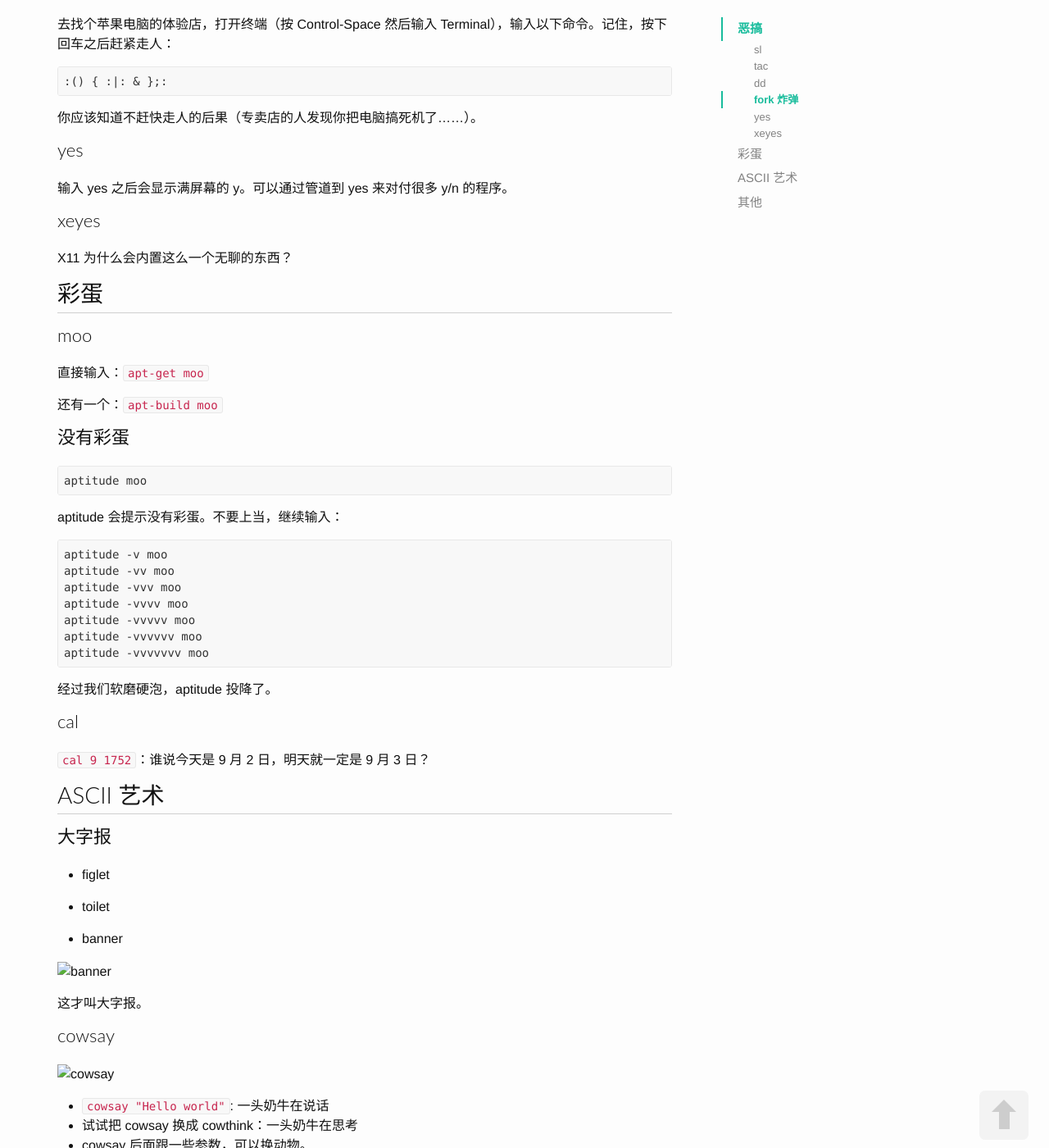
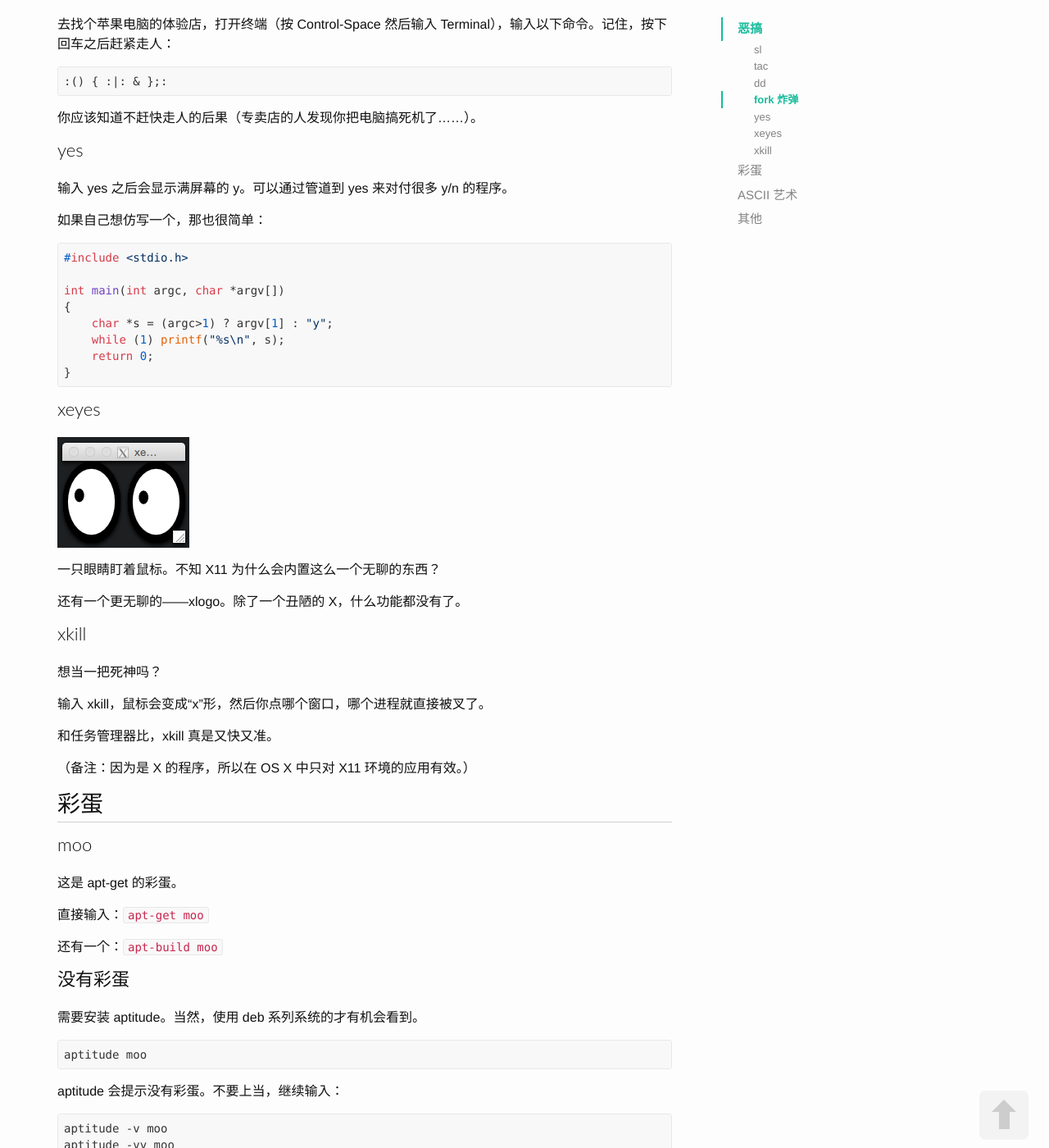
Before and after one commit to upclinux/intro, a Jekyll site: the page built from _posts/entertainment/2006-12-28-fun-command.markdown, in a window 1280 px wide and 1400 px high, scrolled down 1211 px. Shown: the whole window at 82% size. Built offline with Jekyll 4.4.1, drawn with Linux system fonts in a browser that asks for light colours; nearby versions of some CDN libraries; comment, search, counter and statistics services are not loaded; some of the changed text lies outside the part shown.

Commit message:
有趣的命令

```diff
--- a/_posts/entertainment/2006-12-28-fun-command.markdown
+++ b/_posts/entertainment/2006-12-28-fun-command.markdown
@@ -20,7 +20,7 @@
 
 `sl -l` 是个小车，｀sl -F` 火车会飞起来。
 
-可以趁人不注意在他的电脑上输入：`alias ls=sl`
+可以趁人不注意，在他的电脑上装个 sl，然后输入：`alias ls=sl`
 
 ## tac
 
@@ -48,19 +48,48 @@
 
 输入 yes 之后会显示满屏幕的 y。可以通过管道到 yes 来对付很多 y/n 的程序。
 
+如果自己想仿写一个，那也很简单：
+
+    #include <stdio.h>
+
+    int main(int argc, char *argv[])
+    {
+        char *s = (argc>1) ? argv[1] : "y";
+        while (1) printf("%s\n", s);
+        return 0;
+    }
+
 ## xeyes
 
-X11 为什么会内置这么一个无聊的东西？
+![xeyes]({{ site.baseurl }}/images/entertainment/fun/xeyes.png)
+
+一只眼睛盯着鼠标。不知 X11 为什么会内置这么一个无聊的东西？
+
+还有一个更无聊的——xlogo。除了一个丑陋的 X，什么功能都没有了。
+
+## xkill
+
+想当一把死神吗？
+
+输入 xkill，鼠标会变成“x”形，然后你点哪个窗口，哪个进程就直接被叉了。
+
+和任务管理器比，xkill 真是又快又准。
+
+（备注：因为是 X 的程序，所以在 OS X 中只对 X11 环境的应用有效。）
 
 # 彩蛋
 
 ## moo
+
+这是 apt-get 的彩蛋。
 
 直接输入：`apt-get moo`
 
 还有一个：`apt-build moo`
 
 ## 没有彩蛋
+
+需要安装 aptitude。当然，使用 deb 系列系统的才有机会看到。
 
     aptitude moo
 
@@ -84,15 +113,21 @@
 
 ## 大字报
 
-* figlet
+### figlet
 
-* toilet
+![figlet]({{ site.baseurl }}/images/entertainment/fun/figlet.png)
 
-* banner
+### toilet
+
+toilet 可不是厕所，而是……
+
+![toilet]({{ site.baseurl }}/images/entertainment/fun/toilet.png)
+
+### banner
 
 ![banner]({{ site.baseurl }}/images/entertainment/fun/banner.png)
 
-这才叫大字报。
+这些才叫大字报。
 
 ## cowsay
 
@@ -100,7 +135,7 @@
 
 * `cowsay "Hello world"`: 一头奶牛在说话
 * 试试把 cowsay 换成 cowthink：一头奶牛在思考
-* cowsay 后面跟一些参数，可以换动物。
+* `cowsay -l`查看有哪些动物——`cowsay -f tux "Hello world"`：奶牛变成了 Tux。
 * 安装 fortune，并且执行 `fortune | cowsay`：一头有哲理的奶牛。
 * 安装 fortune-zh，执行 `fortune | cowsay`：会背古诗的奶牛。
 
@@ -110,7 +145,9 @@
 
 ## 黑客帝国
 
-cmatrix
+cmatrix:
+
+![cmatrix]({{ site.baseurl }}/images/entertainment/fun/cmatrix.png)
 
 ## telnet
 
@@ -120,11 +157,21 @@
 
 一部 ASCII 电影。
 
-网站说，如果你有 IPv6 连接，还能看到彩色版本。
+![blinkenlights]({{ site.baseurl }}/images/entertainment/fun/blinkenlights.png)
+
+如果你有 IPv6 连接，那么网站会为你提供更多场景，而且会变成彩色的。
 
 ## asciiquarium
 
 ASCII 水族馆
+
+## lolcat
+
+用渐变色显示文本。
+
+![lolcat]({{ site.baseurl }}/images/entertainment/fun/lolcat.png)
+
+lolcat 是 Gem 包，因此用 gem 命令安装。由于墙的原因，你需要换一下[软件源](https://ruby.taobao.org)才能正常安装。
 
 # 其他
 
```
Also changed, not shown: images/entertainment/fun/banner.png (added), images/entertainment/fun/blinkenlights.png (added), images/entertainment/fun/cmatrix.png (added), images/entertainment/fun/cowsay.png (added), images/entertainment/fun/figlet.png (added), images/entertainment/fun/lolcat.png (added), images/entertainment/fun/toilet.png (added), images/entertainment/fun/xeyes.png (added).
